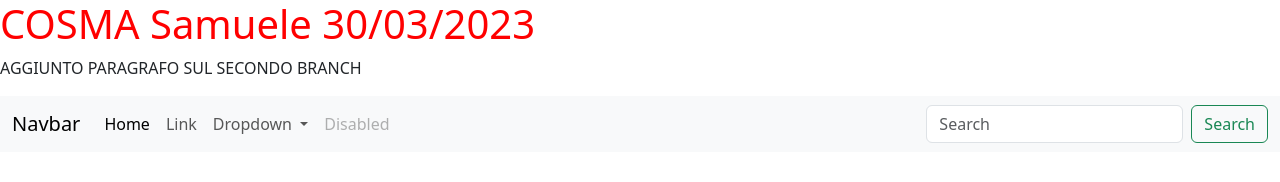
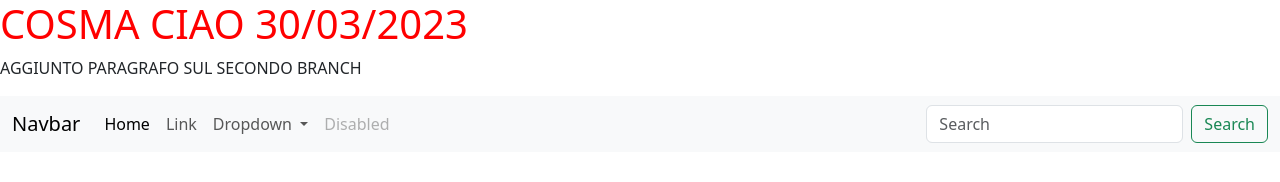
Before and after one commit to Upsetz/Cosma-Compito1, a plain HTML site: page index.html in a window 1280 px wide. Drawn offline with nearby package versions, Linux system fonts and the light colour scheme.

Commit message:
real conflict

```diff
--- a/index.html
+++ b/index.html
@@ -9,7 +9,7 @@
     <link rel="stylesheet" href="./css/style.css">
 </head>
 <body>
-    <h1 class="titolo">COSMA Samuele 30/03/2023</h1>
+    <h1 class="titolo">COSMA CIAO 30/03/2023</h1>
 
     <p>AGGIUNTO PARAGRAFO SUL SECONDO BRANCH</p>
 
```
